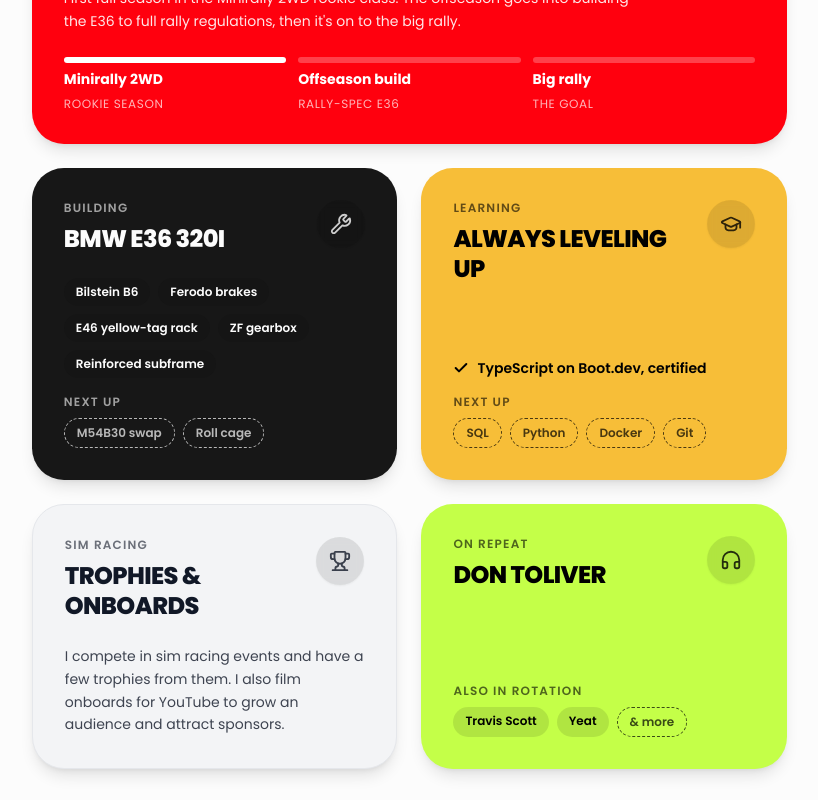
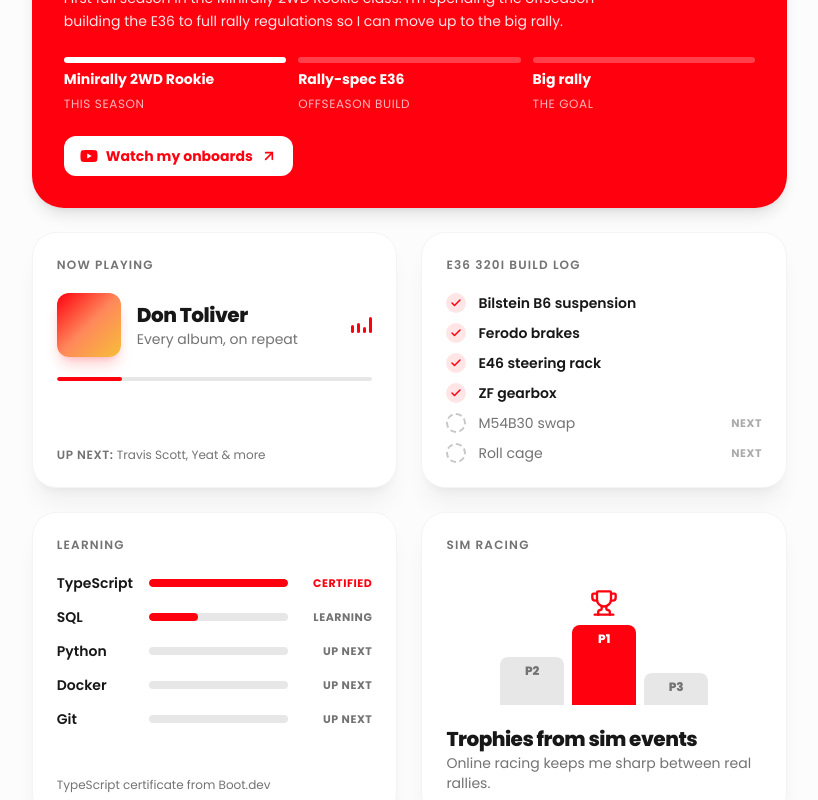
Before and after one commit to fur1ozz/portfolio, a React (Vite) app: page /about in a window 1280 px wide. Shown: the part 2600-3400 px from the top of the page, without its empty margins (461-1279 px from the left). Built offline with nearby package versions, Linux system fonts and the light colour scheme.

Commit message:
Update off the clock block

```diff
--- a/src/pages/Home/sections/Currently.jsx
+++ b/src/pages/Home/sections/Currently.jsx
@@ -1,50 +1,175 @@
 import React from 'react';
-import { FlagIcon, WrenchIcon, TrophyIcon, GraduationCapIcon, HeadphonesIcon, CheckIcon } from "lucide-react";
+import { FlagIcon, ArrowUpRightIcon, CheckIcon, TrophyIcon } from "lucide-react";
+import { motion } from "framer-motion";
+import { FaYoutube } from "react-icons/fa";
 import FadeIn from "../../../components/FadeIn";
 
-const CardIcon = ({ icon: Icon }) => (
-    <div className="bg-black/10 dark:bg-white/10 w-12 h-12 rounded-full flex items-center justify-center shadow-sm backdrop-blur-sm flex-shrink-0">
-        <Icon size={22} className="opacity-80" />
+const YOUTUBE_URL = "https://www.youtube.com/@veeveriss";
+
+const Widget = ({ label, children }) => (
+    <div className="bg-theme-card p-6 rounded-[24px] border border-gray-100 dark:border-white/5 shadow-xl shadow-black/5 h-full flex flex-col gap-5 hover:-translate-y-1 transition-transform duration-300">
+        <p className="text-xs font-semibold uppercase tracking-widest text-theme-muted">{label}</p>
+        {children}
     </div>
 );
 
-const Label = ({ children }) => (
-    <p className="text-xs font-semibold uppercase tracking-widest opacity-60 mb-2">{children}</p>
+const Equalizer = () => (
+    <div className="flex items-end gap-[3px] h-4">
+        {[0.6, 1, 0.4, 0.8].map((height, index) => (
+            <motion.span
+                key={index}
+                className="w-[3px] rounded-full bg-accent"
+                animate={{ height: ['30%', `${height * 100}%`, '50%', '100%', '30%'] }}
+                transition={{ duration: 1.2 + index * 0.15, repeat: Infinity, ease: 'easeInOut' }}
+            />
+        ))}
+    </div>
 );
 
-const Chip = ({ children, variant = 'done' }) => (
-    <span className={`text-xs font-semibold px-3 py-1.5 rounded-full ${variant === 'done' ? 'bg-black/10 dark:bg-white/10' : 'border border-dashed border-current opacity-70'}`}>
-        {children}
-    </span>
+const NowPlaying = () => (
+    <Widget label="Now playing">
+        <div className="flex items-center gap-4">
+            <div className="w-16 h-16 rounded-xl bg-gradient-to-br from-accent via-[#FF885B] to-[#F7BE38] flex-shrink-0 shadow-lg shadow-accent/20" />
+            <div className="min-w-0 flex-1">
+                <p className="text-xl font-extrabold tracking-tight truncate">Don Toliver</p>
+                <p className="text-sm text-theme-muted">Every album, on repeat</p>
+            </div>
+            <Equalizer />
+        </div>
+        <div>
+            <div className="h-1 rounded-full bg-theme-text/10 overflow-hidden">
+                <motion.div
+                    className="h-full bg-accent rounded-full"
+                    initial={{ width: '0%' }}
+                    animate={{ width: '100%' }}
+                    transition={{ duration: 30, repeat: Infinity, ease: 'linear' }}
+                />
+            </div>
+        </div>
+        <p className="text-xs text-theme-muted mt-auto">
+            <span className="font-semibold uppercase tracking-wider">Up next:</span> Travis Scott, Yeat &amp; more
+        </p>
+    </Widget>
 );
 
-const cardBase = "p-8 rounded-[32px] flex flex-col gap-6 h-full transition-all duration-300 shadow-lg hover:shadow-xl hover:scale-[1.02]";
-const neutralCard = "bg-gray-100 dark:bg-[#252525] border border-gray-200 dark:border-white/5 text-gray-900 dark:text-white";
+const buildLog = [
+    { part: 'Bilstein B6 suspension', done: true },
+    { part: 'Ferodo brakes', done: true },
+    { part: 'E46 steering rack', done: true },
+    { part: 'ZF gearbox', done: true },
+    { part: 'M54B30 swap', done: false },
+    { part: 'Roll cage', done: false },
+];
+
+const BuildLog = () => (
+    <Widget label="E36 320i build log">
+        <ul className="flex flex-col gap-2.5">
+            {buildLog.map(({ part, done }) => (
+                <li key={part} className="flex items-center gap-3 text-sm">
+                    {done ? (
+                        <span className="flex w-5 h-5 items-center justify-center rounded-full bg-accent/10 text-accent flex-shrink-0">
+                            <CheckIcon size={12} strokeWidth={3} />
+                        </span>
+                    ) : (
+                        <span className="w-5 h-5 rounded-full border-2 border-dashed border-theme-muted/40 flex-shrink-0" />
+                    )}
+                    <span className={done ? 'font-semibold' : 'text-theme-muted'}>{part}</span>
+                    {!done && <span className="ml-auto text-[11px] font-bold uppercase tracking-wider text-theme-muted/60">Next</span>}
+                </li>
+            ))}
+        </ul>
+    </Widget>
+);
+
+const learning = [
+    { skill: 'TypeScript', progress: 100, status: 'Certified' },
+    { skill: 'SQL', progress: 35, status: 'Learning' },
+    { skill: 'Python', progress: 0, status: 'Up next' },
+    { skill: 'Docker', progress: 0, status: 'Up next' },
+    { skill: 'Git', progress: 0, status: 'Up next' },
+];
+
+const Learning = () => (
+    <Widget label="Learning">
+        <div className="flex flex-col gap-3.5">
+            {learning.map(({ skill, progress, status }, index) => (
+                <div key={skill} className="grid grid-cols-[80px_1fr_72px] items-center gap-3 text-sm">
+                    <span className="font-semibold">{skill}</span>
+                    <div className="h-2 rounded-full bg-theme-text/10 overflow-hidden">
+                        <motion.div
+                            className="h-full rounded-full bg-accent"
+                            initial={{ width: 0 }}
+                            whileInView={{ width: `${progress}%` }}
+                            viewport={{ once: true }}
+                            transition={{ duration: 1, delay: 0.2 + index * 0.1, ease: 'easeOut' }}
+                        />
+                    </div>
+                    <span className={`text-[11px] font-bold uppercase tracking-wider text-right ${progress === 100 ? 'text-accent' : 'text-theme-muted'}`}>{status}</span>
+                </div>
+            ))}
+        </div>
+        <p className="text-xs text-theme-muted mt-auto">TypeScript certificate from Boot.dev</p>
+    </Widget>
+);
+
+const podium = [
+    { place: 2, height: 'h-12' },
+    { place: 1, height: 'h-20' },
+    { place: 3, height: 'h-8' },
+];
+
+const SimRacing = () => (
+    <Widget label="Sim racing">
+        <div className="flex items-end justify-center gap-2 flex-1 pt-4">
+            {podium.map(({ place, height }) => (
+                <div key={place} className="flex flex-col items-center gap-2 w-16">
+                    {place === 1 && <TrophyIcon size={28} className="text-accent" />}
+                    <motion.div
+                        className={`w-full ${height} rounded-t-lg flex items-start justify-center pt-1.5 text-xs font-extrabold ${place === 1 ? 'bg-accent text-white' : 'bg-theme-text/10 text-theme-muted'}`}
+                        initial={{ scaleY: 0 }}
+                        whileInView={{ scaleY: 1 }}
+                        viewport={{ once: true }}
+                        style={{ originY: 1 }}
+                        transition={{ duration: 0.6, delay: 0.2 + place * 0.1, ease: 'easeOut' }}
+                    >
+                        P{place}
+                    </motion.div>
+                </div>
+            ))}
+        </div>
+        <div>
+            <p className="text-xl font-extrabold tracking-tight">Trophies from sim events</p>
+            <p className="text-sm text-theme-muted">Online racing keeps me sharp between real rallies.</p>
+        </div>
+    </Widget>
+);
 
 const roadmap = [
-    { title: 'Minirally 2WD', note: 'Rookie season', status: 'now' },
-    { title: 'Offseason build', note: 'Rally-spec E36', status: 'next' },
+    { title: 'Minirally 2WD Rookie', note: 'This season', status: 'now' },
+    { title: 'Rally-spec E36', note: 'Offseason build', status: 'next' },
     { title: 'Big rally', note: 'The goal', status: 'next' },
 ];
 
 const Currently = () => {
     return (
-        <div className="grid grid-cols-1 md:grid-cols-2 gap-6 w-full">
+        <div className="w-full">
 
             {/* Rally */}
-            <FadeIn delay={0.1} direction="up" className="md:col-span-2 h-full">
-                <div className={`${cardBase} bg-accent text-white`}>
+            <FadeIn delay={0.1} direction="up">
+                <div className="p-8 rounded-[32px] flex flex-col gap-6 h-full bg-accent text-white transition-all duration-300 shadow-lg hover:shadow-xl hover:scale-[1.02]">
                     <div className="flex items-start justify-between gap-4">
                         <div>
-                            <Label>Racing</Label>
+                            <p className="text-xs font-semibold uppercase tracking-widest opacity-60 mb-2">Racing</p>
                             <h3 className="text-2xl md:text-3xl font-extrabold uppercase tracking-tight leading-tight">
                                 Rally driver<br/>with big dreams
                             </h3>
                         </div>
-                        <CardIcon icon={FlagIcon} />
+                        <div className="bg-black/10 dark:bg-white/10 w-12 h-12 rounded-full flex items-center justify-center shadow-sm backdrop-blur-sm flex-shrink-0">
+                            <FlagIcon size={22} className="opacity-80" />
+                        </div>
                     </div>
                     <p className="text-sm opacity-90 leading-relaxed max-w-xl">
-                        First full season in the Minirally 2WD rookie class. The offseason goes into building the E36 to full rally regulations, then it's on to the big rally.
+                        First full season in the Minirally 2WD Rookie class. I'm spending the offseason building the E36 to full rally regulations so I can move up to the big rally.
                     </p>
                     <div className="grid grid-cols-3 gap-3">
                         {roadmap.map((step) => (
@@ -55,102 +180,26 @@
                             </div>
                         ))}
                     </div>
+                    <a
+                        href={YOUTUBE_URL}
+                        target="_blank"
+                        rel="noreferrer"
+                        className="group self-start inline-flex items-center gap-2 px-4 py-2.5 rounded-xl bg-white text-accent text-sm font-bold transition-all hover:shadow-lg"
+                    >
+                        <FaYoutube size={18} />
+                        Watch my onboards
+                        <ArrowUpRightIcon size={16} strokeWidth={2.5} className="transition-transform group-hover:translate-x-0.5 group-hover:-translate-y-0.5" />
+                    </a>
                 </div>
             </FadeIn>
 
-            {/* E36 build */}
-            <FadeIn delay={0.15} direction="up" className="h-full">
-                <div className={`${cardBase} bg-theme-text text-theme-bg`}>
-                    <div className="flex items-start justify-between gap-4">
-                        <div>
-                            <Label>Building</Label>
-                            <h3 className="text-2xl font-extrabold uppercase tracking-tight leading-tight">BMW E36 320i</h3>
-                        </div>
-                        <CardIcon icon={WrenchIcon} />
-                    </div>
-                    <div className="flex flex-col gap-4 mt-auto">
-                        <div className="flex flex-wrap gap-2">
-                            <Chip>Bilstein B6</Chip>
-                            <Chip>Ferodo brakes</Chip>
-                            <Chip>E46 yellow-tag rack</Chip>
-                            <Chip>ZF gearbox</Chip>
-                            <Chip>Reinforced subframe</Chip>
-                        </div>
-                        <div>
-                            <Label>Next up</Label>
-                            <div className="flex flex-wrap gap-2">
-                                <Chip variant="next">M54B30 swap</Chip>
-                                <Chip variant="next">Roll cage</Chip>
-                            </div>
-                        </div>
-                    </div>
-                </div>
-            </FadeIn>
-
-            {/* Learning */}
-            <FadeIn delay={0.2} direction="up" className="h-full">
-                <div className={`${cardBase} bg-[#F7BE38] text-black`}>
-                    <div className="flex items-start justify-between gap-4">
-                        <div>
-                            <Label>Learning</Label>
-                            <h3 className="text-2xl font-extrabold uppercase tracking-tight leading-tight">Always leveling up</h3>
-                        </div>
-                        <CardIcon icon={GraduationCapIcon} />
-                    </div>
-                    <div className="flex flex-col gap-4 mt-auto">
-                        <div className="flex items-center gap-2 text-sm font-semibold">
-                            <CheckIcon size={16} strokeWidth={3} />
-                            TypeScript on Boot.dev, certified
-                        </div>
-                        <div>
-                            <Label>Next up</Label>
-                            <div className="flex flex-wrap gap-2">
-                                <Chip variant="next">SQL</Chip>
-                                <Chip variant="next">Python</Chip>
-                                <Chip variant="next">Docker</Chip>
-                                <Chip variant="next">Git</Chip>
-                            </div>
-                        </div>
-                    </div>
-                </div>
-            </FadeIn>
-
-            {/* Sim racing */}
-            <FadeIn delay={0.25} direction="up" className="h-full">
-                <div className={`${cardBase} ${neutralCard}`}>
-                    <div className="flex items-start justify-between gap-4">
-                        <div>
-                            <Label>Sim racing</Label>
-                            <h3 className="text-2xl font-extrabold uppercase tracking-tight leading-tight">Trophies &amp; onboards</h3>
-                        </div>
-                        <CardIcon icon={TrophyIcon} />
-                    </div>
-                    <p className="text-sm opacity-80 leading-relaxed mt-auto">
-                        I compete in sim racing events and have a few trophies from them. I also film onboards for YouTube to grow an audience and attract sponsors.
-                    </p>
-                </div>
-            </FadeIn>
-
-            {/* Music */}
-            <FadeIn delay={0.3} direction="up" className="h-full">
-                <div className={`${cardBase} bg-[#C4FF48] text-black`}>
-                    <div className="flex items-start justify-between gap-4">
-                        <div>
-                            <Label>On repeat</Label>
-                            <h3 className="text-2xl font-extrabold uppercase tracking-tight leading-tight">Don Toliver</h3>
-                        </div>
-                        <CardIcon icon={HeadphonesIcon} />
-                    </div>
-                    <div className="mt-auto">
-                        <Label>Also in rotation</Label>
-                        <div className="flex flex-wrap gap-2">
-                            <Chip>Travis Scott</Chip>
-                            <Chip>Yeat</Chip>
-                            <Chip variant="next">&amp; more</Chip>
-                        </div>
-                    </div>
-                </div>
-            </FadeIn>
+            <div className="grid grid-cols-1 md:grid-cols-2 gap-6 mt-6">
+                {[NowPlaying, BuildLog, Learning, SimRacing].map((Item, index) => (
+                    <FadeIn key={index} delay={0.1 + index * 0.05} direction="up" className="h-full">
+                        <Item />
+                    </FadeIn>
+                ))}
+            </div>
         </div>
     );
 };
--- a/tailwind.config.js
+++ b/tailwind.config.js
@@ -1,3 +1,9 @@
+// CSS variables hold hex colors, so opacity modifiers (e.g. border-theme-bg/20) need color-mix
+const withOpacity = (variable) => ({ opacityValue }) =>
+  opacityValue === undefined || opacityValue === '1'
+    ? `var(${variable})`
+    : `color-mix(in srgb, var(${variable}) calc(${opacityValue} * 100%), transparent)`;
+
 /** @type {import('tailwindcss').Config} */
 export default {
   content: [
@@ -9,14 +15,14 @@
       colors: {
         primary: {"50":"#fff1f2","100":"#ffe4e6","200":"#fecdd3","300":"#fda4af","400":"#fb7185","500":"#ff2f43","600":"#e11d48","700":"#be123c","800":"#9f1239","900":"#881337","950":"#4c0519"},
         accent: {
-          DEFAULT: 'var(--accent)',
-          hover: 'var(--accent-hover)',
+          DEFAULT: withOpacity('--accent'),
+          hover: withOpacity('--accent-hover'),
         },
         theme: {
-          bg: 'var(--bg-main)',
-          card: 'var(--bg-card)',
-          text: 'var(--text-main)',
-          muted: 'var(--text-muted)',
+          bg: withOpacity('--bg-main'),
+          card: withOpacity('--bg-card'),
+          text: withOpacity('--text-main'),
+          muted: withOpacity('--text-muted'),
         },
       },
       fontFamily: {
```
